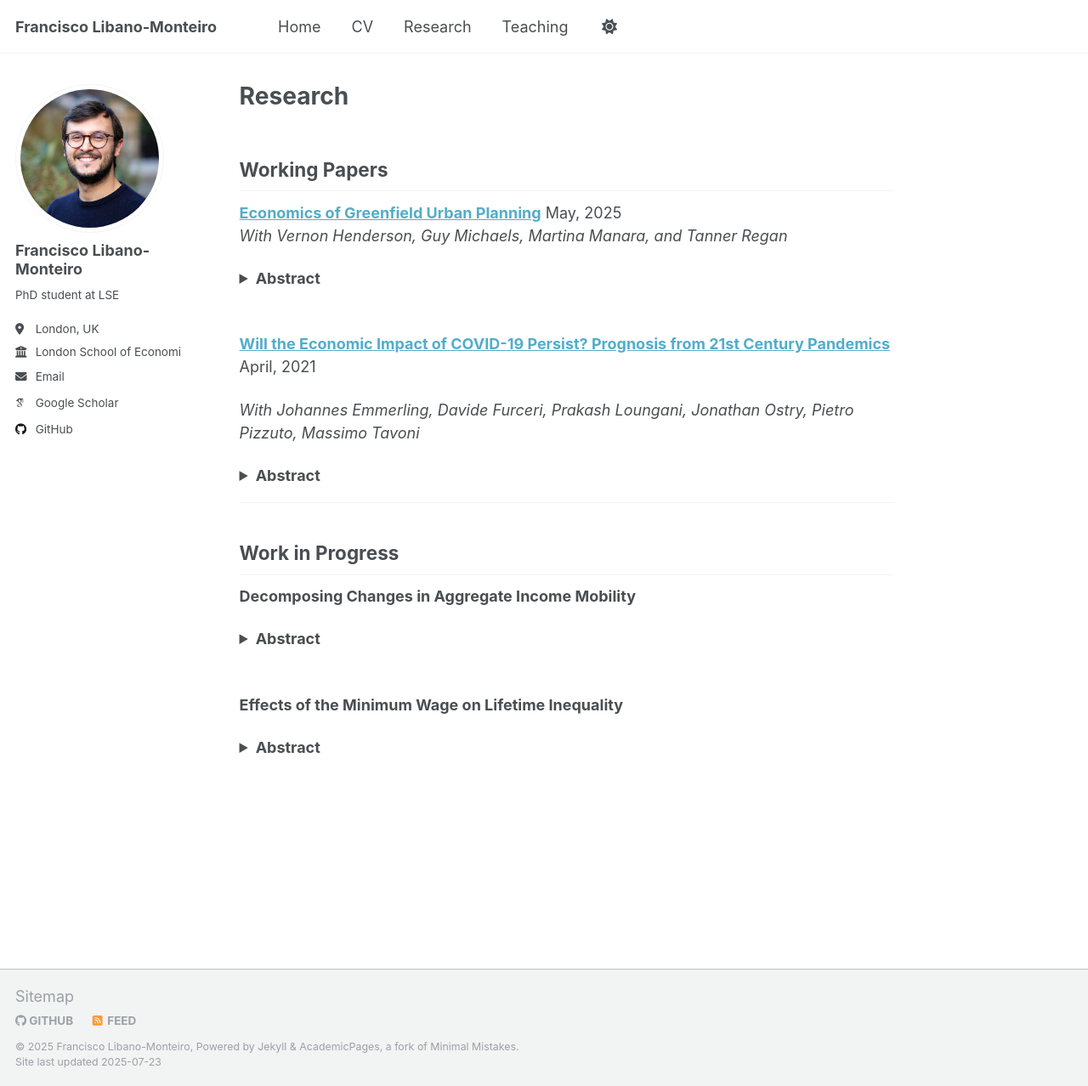
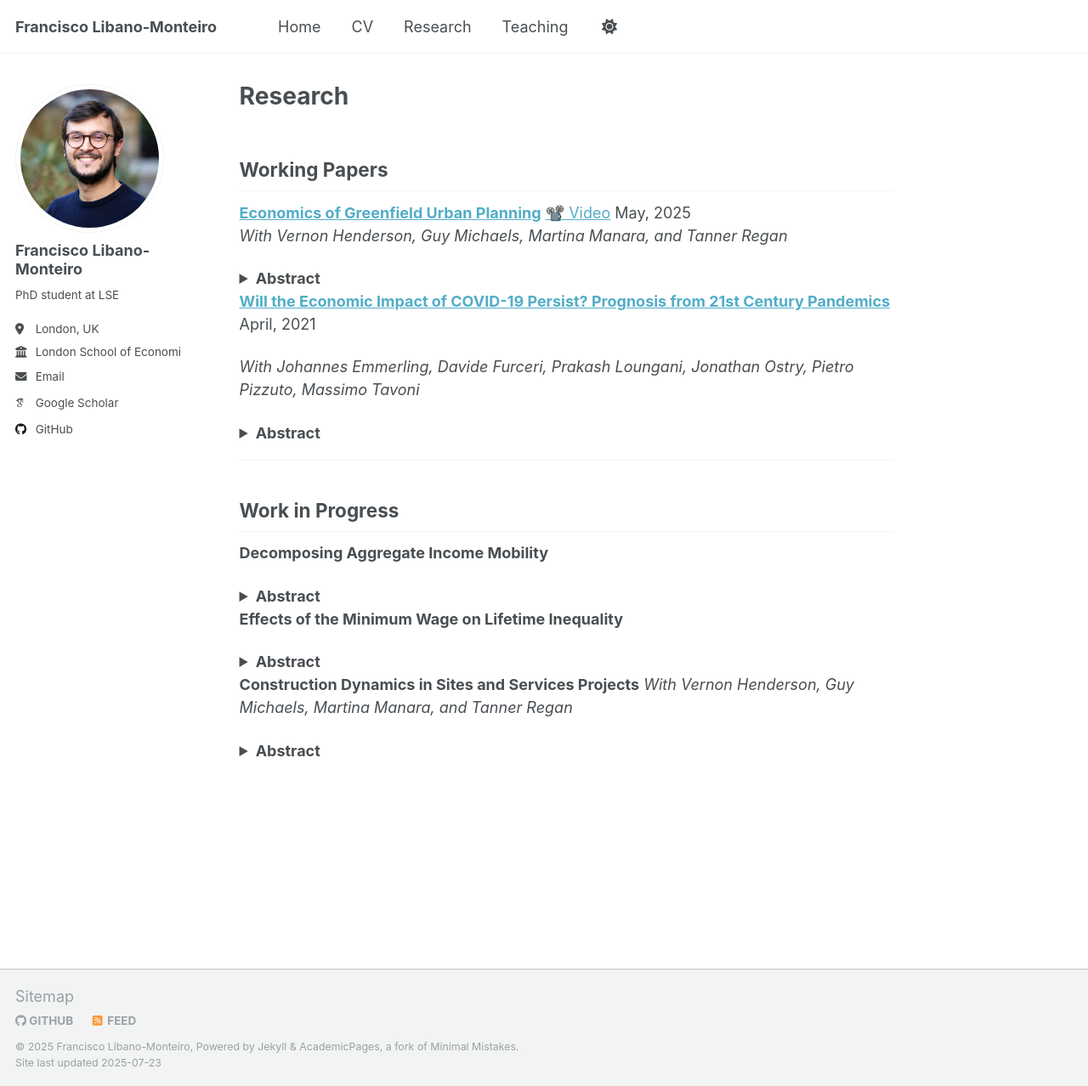
Before and after one commit to mfsdlm98/mfsdlm98.github.io, a Jekyll site: the page built from _pages/research.md, in a window 1280 px wide and 1278 px high. Shown: the whole window at 85% size. Built offline with Jekyll 4.4.1, drawn with Linux system fonts in a browser that asks for light colours; some web fonts are replaced.

Commit message:
Added Research projects

```diff
--- a/_pages/research.md
+++ b/_pages/research.md
@@ -7,7 +7,7 @@ author_profile: true
 
 ## Working Papers
 
-**[Economics of Greenfield Urban Planning](../files/Economics%20of%20Greenfield%20Urban%20Planning.pdf)** May, 2025
+**[Economics of Greenfield Urban Planning](../files/Economics%20of%20Greenfield%20Urban%20Planning.pdf)** [📽️ Video](https://www.youtube.com/watch?v=ngF0-FqzKQA) May, 2025
 _With Vernon Henderson, Guy Michaels, Martina Manara, and Tanner Regan_
 <details>
 <summary><strong>Abstract</strong></summary>
@@ -21,7 +21,7 @@ We find that the project secured property rights and access, raised land values
 
 </p>
 </details>
-<br/>
+<!-- <br/> -->
 
 **[Will the Economic Impact of COVID-19 Persist? Prognosis from 21st Century Pandemics](../files/wpiea2021119-print-pdf.pdf)** April, 2021
 
@@ -41,7 +41,7 @@ Energy use and CO₂ emissions dropped, but mostly because of the persistent dec
 
 ## Work in Progress
 
-**Decomposing Changes in Aggregate Income Mobility**
+**Decomposing Aggregate Income Mobility**
 <details>
 <summary><strong>Abstract</strong></summary>
 <p>
@@ -58,13 +58,28 @@ I apply this formula using a rich employer-employee matched dataset of all priva
 
 </p>
 </details>
-<br/>
+<!-- <br/> -->
 
 **Effects of the Minimum Wage on Lifetime Inequality**
 
 <details>
 <summary><strong>Abstract</strong></summary>
 <p>
+Permanent increases in the minimum wage compress the lower tail of the wage distribution, reducing cross-sectional measures of current income inequality. While the effects on static measures of inequality are well established, less is known about how the minimum wage shapes income inequality over longer horizons — such as lifetime inequality — which better captures individuals’ true differences in purchasing power.
+
+This paper takes a first step in assessing the effectiveness of minimum wage policy in reducing dynamic, rather than snapshot, measures of inequality. Using rich administrative employer-employee matched data from Portugal, and exploiting a large and permanent increase in the real minimum wage between 2007 and 2010, I estimate both the contemporaneous effects and their persistence in the years following the reform, tracking workers across the 2006 (pre-reform) earnings distribution.
+
+I find sizable wage and earnings gains during the reform period, with no adverse effects on hours or employment. These gains are not limited to workers earning below the new minimum wage but spill over to others up to the median of the 2006 wage distribution. Affected workers are more likely to switch firms, while remaining in the same industry and occupation, and there is reallocation toward more productive firms.
+
+Although the effects persist for several years, they gradually dissipate once the real minimum wage stops rising, with workers converging back toward the lifecycle earnings path they would have followed had the real minimum wage remained constant. As a result, the policy meaningfully reduces current income inequality but has more muted effects on inequality measured over longer horizons.
+</p>
+</details>
+<!-- <br/> -->
+
+**Construction Dynamics in Sites and Services Projects**
+_With Vernon Henderson, Guy Michaels, Martina Manara, and Tanner Regan_
+<details>
+<summary><strong>Abstract</strong></summary>
+<p>
 Coming soon
 </p>
-</details>
```
